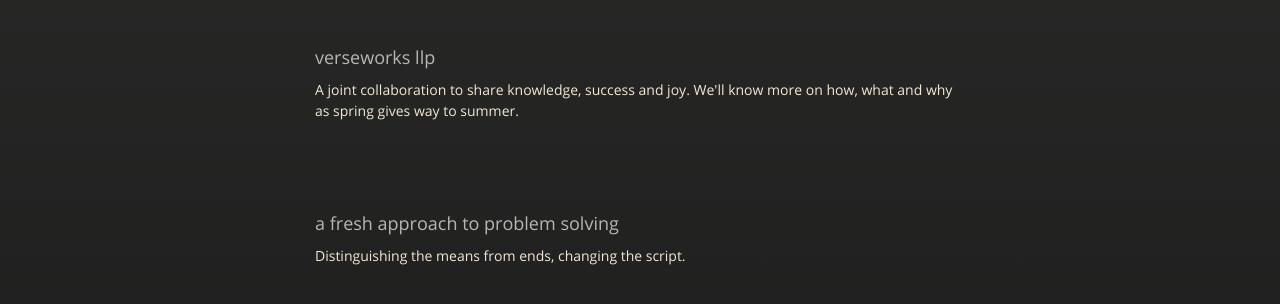
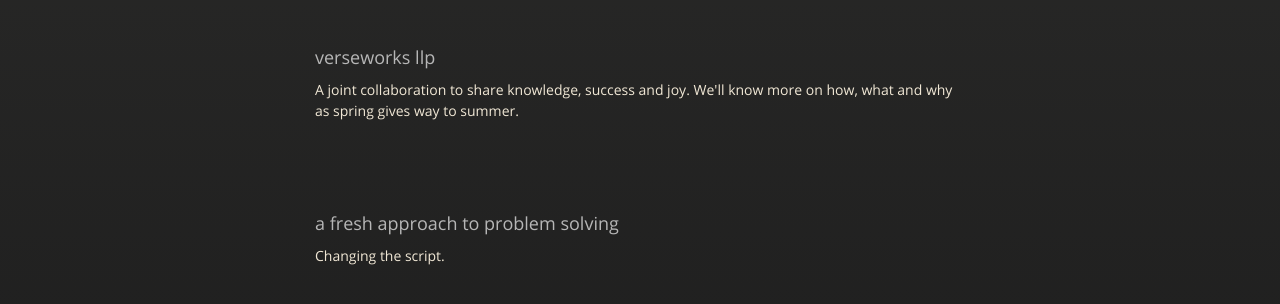
Before and after one commit to ssmith12345uk/verseworks, a plain HTML site: page index.html in a window 1280 px wide. Shown: the part 226-530 px from the top of the page. Drawn offline with nearby package versions, Linux system fonts and the light colour scheme.

Commit message:
Update index.html

```diff
--- a/index.html
+++ b/index.html
@@ -3,7 +3,7 @@
   <head>
     <meta charset="utf-8">
     <meta http-equiv="X-UA-Compatible" content="chrome=1">
-    <title>verseworks by ssmith12345uk</title>
+    <title>verseworks</title>
     <link rel="stylesheet" href="stylesheets/styles.css">
     <link rel="stylesheet" href="stylesheets/pygment_trac.css">
     <script src="https://ajax.googleapis.com/ajax/libs/jquery/1.7.1/jquery.min.js"></script>
@@ -48,7 +48,7 @@
       </section>
 
     <h3>a fresh approach to problem solving</h3>
-    <p>Distinguishing the means from ends, changing the script.</p>
+    <p>Changing the script.</p>
 
     <h2><span  more than agile</h2>
     <p></p>
```
